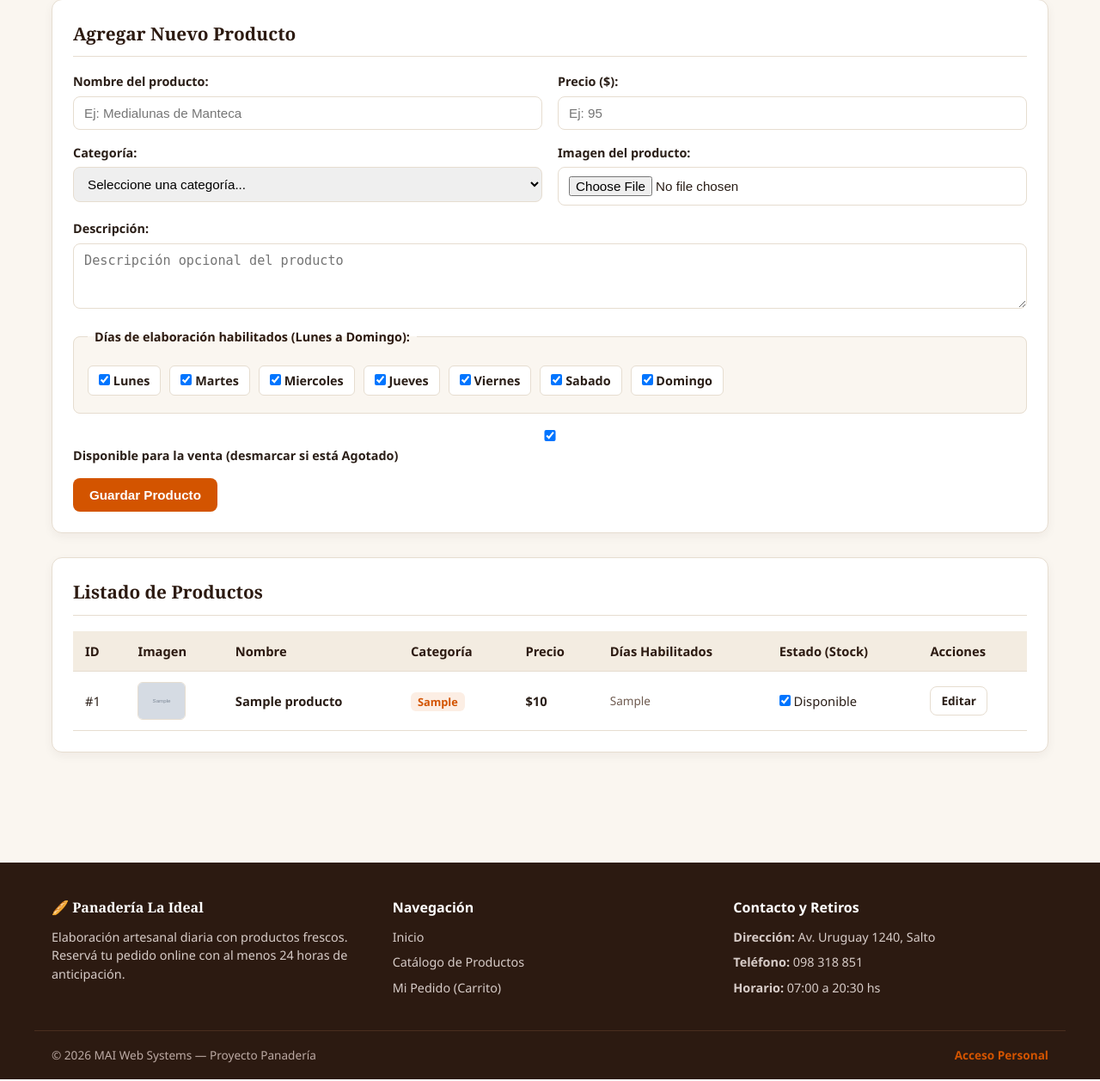
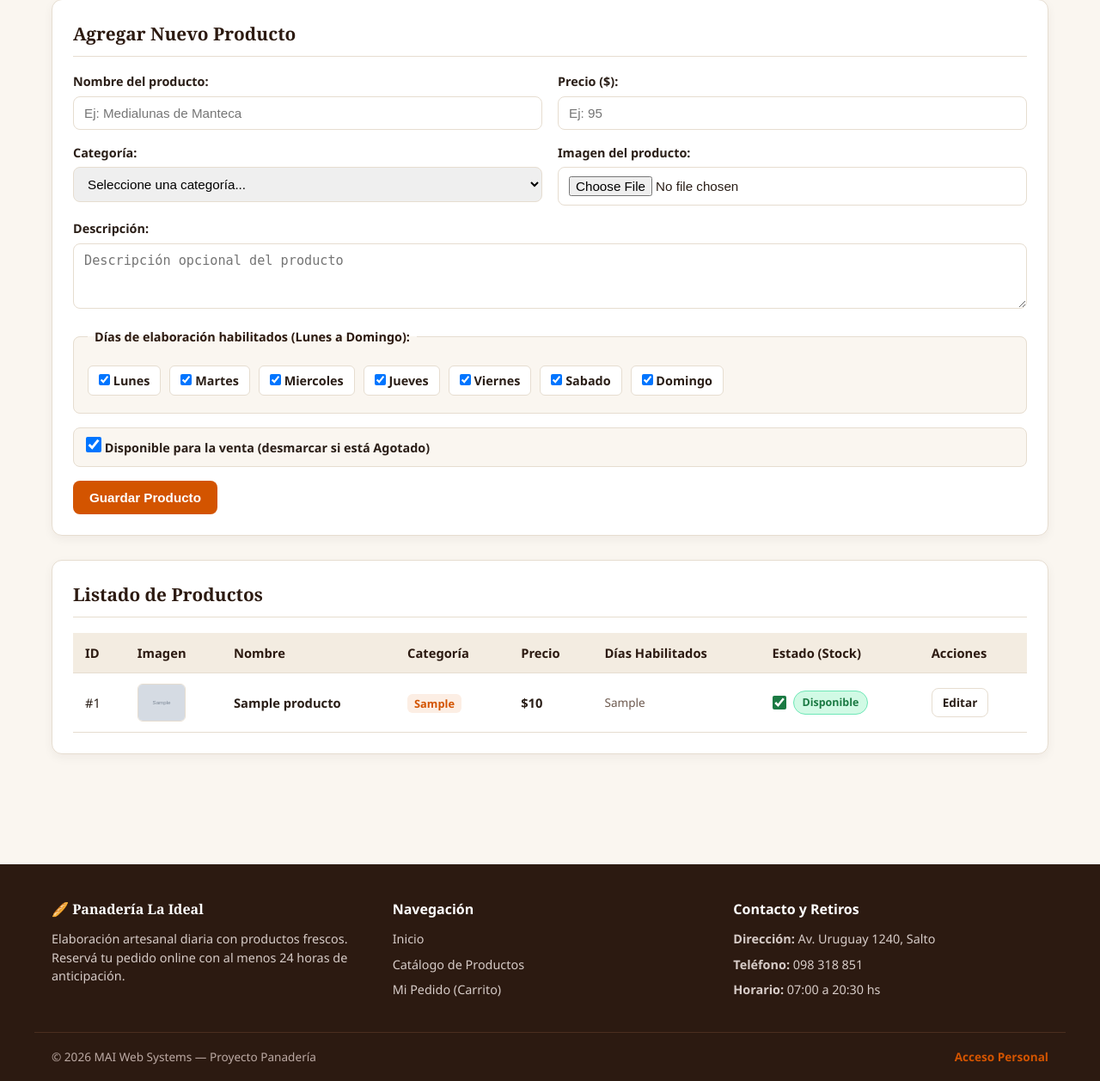
Before and after one commit to maxi1222/MAI-Web-Systems-5222, a PHP site: page /panel/productos.php in a window 1280 px wide. Shown: the part 264-1521 px from the top of the page at 86% size. Run offline with PHP 8.4, Linux system fonts and the light colour scheme; a user stored in the database is signed in; tables that the repository leaves empty hold one stand-in row (values such as "Sample post"); grey boxes marked "Sample" are stand-in pictures.

Commit message:
Se agregan estilos de control de stock Disponible/Agotado con verdecito y rojo jeje en panel y etiqueta Agotado (HU08-T01 y HU08-T03)

```diff
--- a/assets/css/estilos.css
+++ b/assets/css/estilos.css
@@ -1172,7 +1172,72 @@ button:disabled {
 }
 
 /* ==========================================================================
-   11. DISEÑO RESPONSIVO (Celulares y Tablets - HU01-T05 y RNF-01)
+   11. CONTROL DE STOCK EN PANEL Y ETIQUETA "AGOTADO" (H.U-08 / HU08-T01 y HU08-T03)
+   ========================================================================== */
+/* HU08-T01: Checkbox de disponibilidad en el formulario de productos */
+.checkbox-disponible {
+    display: inline-flex;
+    align-items: center;
+    gap: 10px;
+    background-color: var(--color-fondo);
+    border: 1px solid var(--color-borde);
+    border-radius: 8px;
+    padding: 10px 14px;
+    font-weight: 600;
+    font-size: 0.92rem;
+    cursor: pointer;
+}
+
+.checkbox-disponible input {
+    width: 18px;
+    height: 18px;
+    cursor: pointer;
+}
+
+/* HU08-T01: Interruptor (switch) de stock en la tabla de productos (Disponible / Agotado) */
+.form-estado-stock {
+    display: inline-block;
+}
+
+.switch-stock {
+    display: inline-flex;
+    align-items: center;
+    gap: 8px;
+    cursor: pointer;
+    user-select: none;
+}
+
+.switch-stock input[type="checkbox"] {
+    width: 16px;
+    height: 16px;
+    cursor: pointer;
+    accent-color: var(--color-verde);
+}
+
+.estado-disponible {
+    display: inline-block;
+    background-color: var(--color-verde-fondo);
+    color: var(--color-verde);
+    border: 1px solid #6EE7B7;
+    padding: 4px 10px;
+    border-radius: 999px;
+    font-size: 0.78rem;
+    font-weight: bold;
+}
+
+/* HU08-T03: Etiqueta roja "Agotado" tanto en tabla del panel como en catálogo público */
+.switch-stock .etiqueta-agotado {
+    display: inline-block;
+    background-color: var(--color-rojo);
+    color: var(--color-blanco);
+    padding: 4px 10px;
+    border-radius: 999px;
+    font-size: 0.78rem;
+    font-weight: bold;
+}
+
+/* ==========================================================================
+   12. DISEÑO RESPONSIVO (Celulares y Tablets - HU01-T05 y RNF-01)
    ========================================================================== */
 
 /* Tablets (hasta 992px): 2 columnas de productos y carrito apilado */
```
